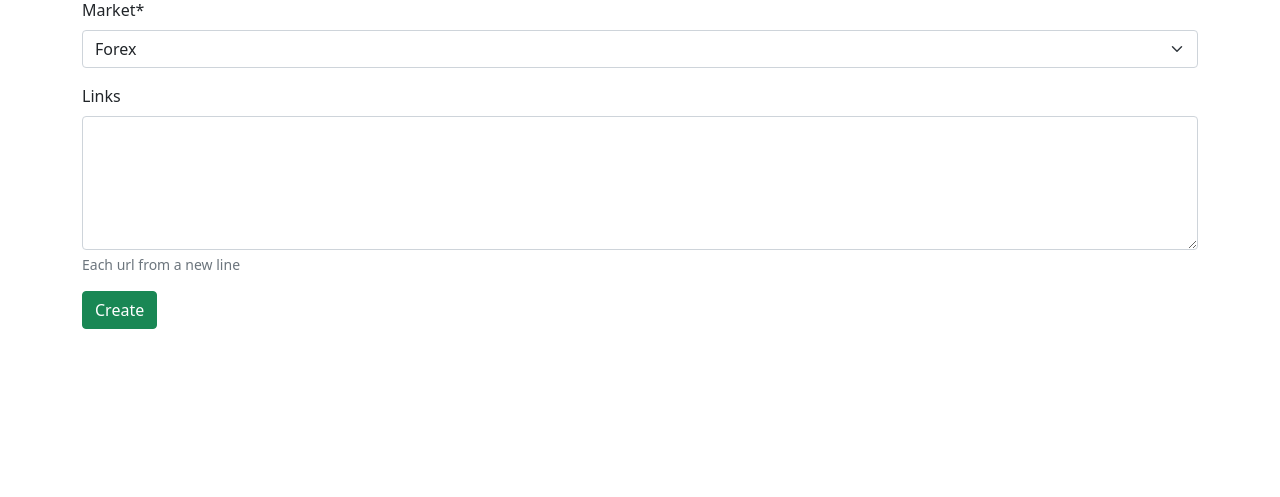
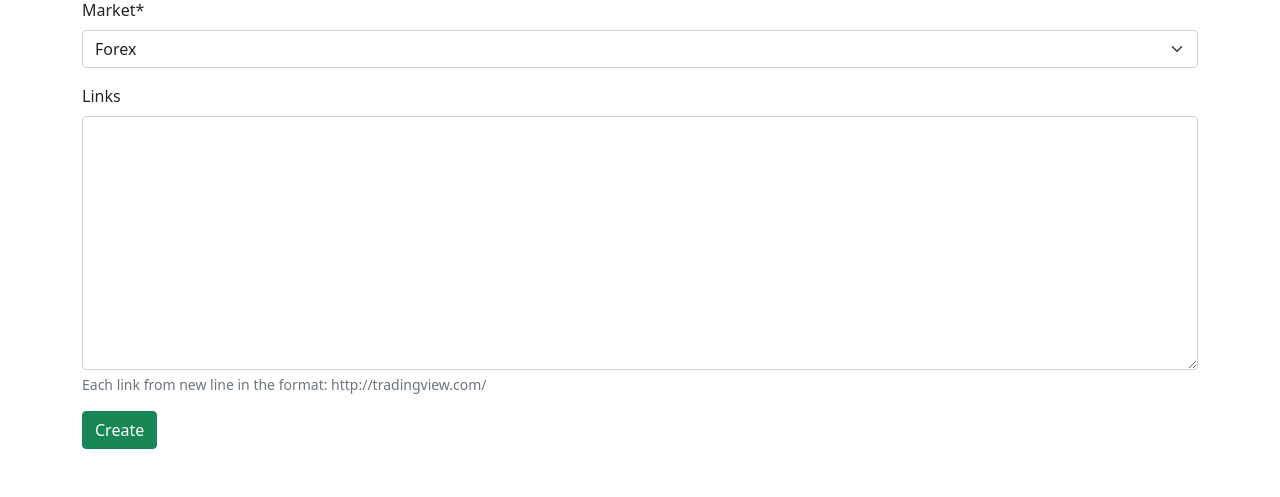
Before and after one commit to temirlanmukatayev/tradingmasters, a Django app: page /trades_create/ in a window 1280 px wide. Shown: the part 1194-1691 px from the top of the page. Before the commit the page ends 1523 px from the top, so only its background shows below. Run offline with Django 4.2, Linux system fonts and the light colour scheme; the visitor is signed in with stand-in values (Sample User, id 1); some libraries are stand-ins or nearby versions.

Commit message:
Links field in Trade model as TextField ready

```diff
--- a/trades/admin.py
+++ b/trades/admin.py
@@ -1,6 +1,6 @@
 from django.contrib import admin
 
-from .models import Trade, TradeLink, TradingAccount
+from .models import Trade, TradingAccount
 
 
 @admin.register(TradingAccount)
@@ -21,7 +21,3 @@ class TradeAdmin(admin.ModelAdmin):
     ]
     list_filter = ['reason', 'side', 'market']
     search_fields = ['notes']
-
-@admin.register(TradeLink)
-class TradeLinkAdmin(admin.ModelAdmin):
-    list_display = ['trade', 'url']
--- a/trades/forms.py
+++ b/trades/forms.py
@@ -39,18 +39,13 @@ class TradingAccountForm(forms.ModelForm):
 
 
 class TradeForm(forms.ModelForm):
-    links = forms.CharField(
-        required=False,
-        widget=forms.Textarea(attrs={'rows': 5, 'cols': 30}),
-        help_text='Each url from a new line'
-    )
 
     class Meta:
         model = Trade
         fields = ['trading_account', 'identifier', 'symbol',
                   'side', 'opened_at', 'open_price', 'volume',
                   'stop_loss', 'take_profit', 'close_price',
-                  'reason', 'closed_at', 'market']
+                  'reason', 'closed_at', 'market', 'links']
         widgets = {
             'opened_at': forms.DateTimeInput(attrs={'type': 'datetime-local'}),
             'closed_at': forms.DateTimeInput(attrs={'type': 'datetime-local'})
--- a/trades/models.py
+++ b/trades/models.py
@@ -92,7 +92,10 @@ class Trade(models.Model):
     rr = models.IntegerField(blank=True, null=True)
     risk = models.IntegerField(blank=True, null=True)
     notes = models.CharField(max_length=200, blank=True)
-    link = models.URLField(blank=True)
+    links = models.TextField(max_length=1024, blank=True,
+                             help_text=
+                             'Each link from new line in the format: '
+                             'http://tradingview.com/')
     image = models.ImageField(upload_to='trades/images/%Y/%m/%d/', blank=True)
     created_at = models.DateTimeField(auto_now_add=True)
     updated_at = models.DateTimeField(auto_now=True)
@@ -107,15 +110,6 @@ class Trade(models.Model):
 
     def __str__(self):
         return self.identifier
-
-
-class TradeLink(models.Model):
-    trade = models.ForeignKey(Trade, on_delete=models.CASCADE)
-    url = models.URLField()
-
-    def __str__(self):
-        title = 'Link to ' + urlparse(self.url).netloc
-        return title
 
 
 # class Setup(models.Model):
--- a/trades/views.py
+++ b/trades/views.py
@@ -10,7 +10,7 @@ from django_tables2 import SingleTableView
 from .filters import TradeFilter, TradingAccountFilter
 from .forms import TradeForm, TradeImportForm, TradingAccountForm
 from .mixins import OwnerEditMixin, OwnerMixin
-from .models import Trade, TradeLink, TradingAccount
+from .models import Trade, TradingAccount
 from .tables import TradeTable, TradingAccountTable
 
 
@@ -86,11 +86,6 @@ class TradeCreateView(LoginRequiredMixin, CreateView):
     def form_valid(self, form):
         form.instance.owner = self.request.user
         result = super(TradeCreateView, self).form_valid(form)
-        links = form.cleaned_data['links']
-        if links != "":
-            urls = links.split()
-            for url in urls:
-                TradeLink.objects.create(trade=form.instance, url=url, )
         return(result)
 
     def get_form_kwargs(self):
```
Also changed, not shown: templates/trades/trades_detail.html (+4 -5 lines), trades/migrations/0001_initial.py, trades/migrations/0002_initial.py (deleted), trades/migrations/0003_remove_tradingaccount_trades_trad_title_bc6c7a_idx_and_more.py (deleted), trades/migrations/0004_alter_trade_options_alter_tradingaccount_options_and_more.py (deleted).
